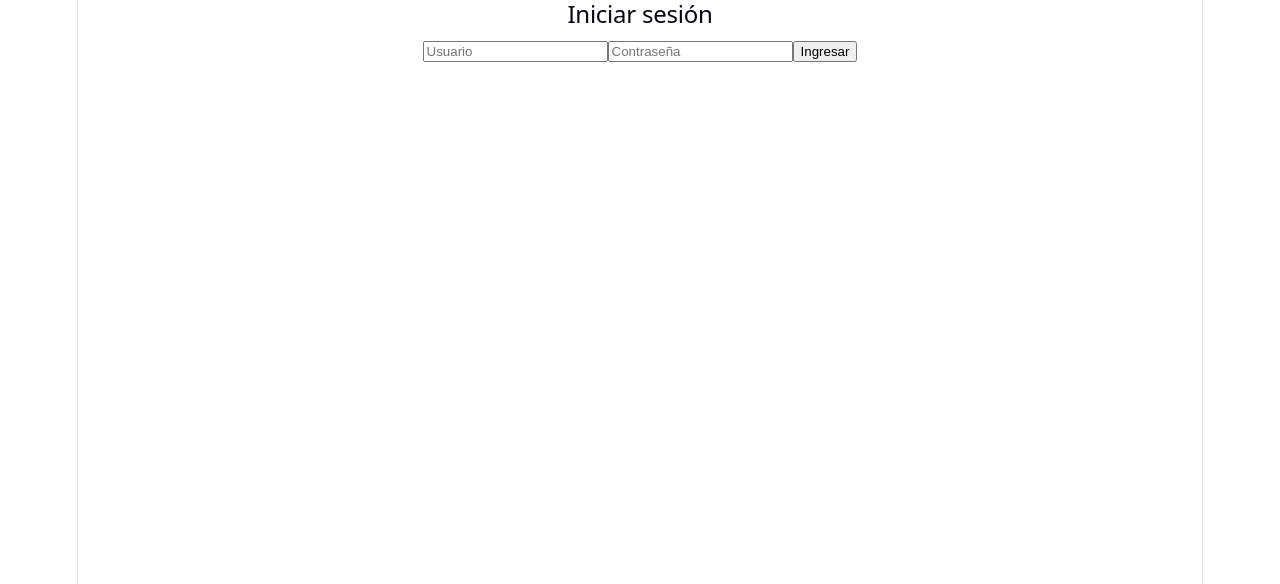
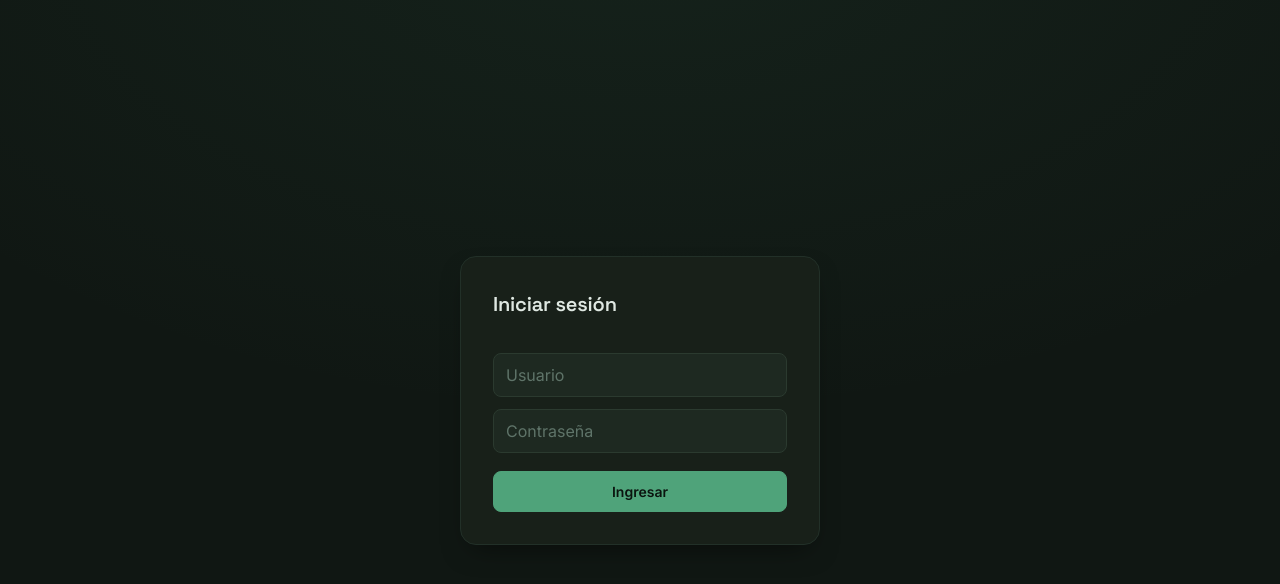
Before and after one commit to Steven-A007/ToDoListFE, a React (Vite) app: page / in a window 1280 px wide. Shown: the top 584 px of the page. Built offline with nearby package versions, Linux system fonts and the light colour scheme.

Commit message:
TDLB-21: estilos añadidos (#21)

```diff
--- a/src/CategoriaForm.jsx
+++ b/src/CategoriaForm.jsx
@@ -44,7 +44,7 @@ function CategoriaForm({ categoriaEditar, onGuardado }) {
         onChange={(e) => setNombre(e.target.value)}
       />
       <button type="submit">{categoriaEditar ? 'Actualizar' : 'Crear'}</button>
-      {error && <p style={{ color: 'red' }}>{error}</p>}
+      {error && <p className="error-text">{error}</p>}
     </form>
   );
 }
--- a/src/EtiquetaForm.jsx
+++ b/src/EtiquetaForm.jsx
@@ -44,7 +44,7 @@ function EtiquetaForm({ etiquetaEditar, onGuardado }) {
         onChange={(e) => setNombre(e.target.value)}
       />
       <button type="submit">{etiquetaEditar ? 'Actualizar' : 'Crear'}</button>
-      {error && <p style={{ color: 'red' }}>{error}</p>}
+      {error && <p className="error-text">{error}</p>}
     </form>
   );
 }
--- a/src/Login.jsx
+++ b/src/Login.jsx
@@ -29,6 +29,8 @@ function Login({ onLoginExitoso }) {
   };
 
   return (
+    <div className="login-shell">
+      <div className="login-card">
         <form onSubmit={handleSubmit}>
           <h2>Iniciar sesión</h2>
 
@@ -50,8 +52,10 @@ function Login({ onLoginExitoso }) {
             {cargando ? 'Ingresando...' : 'Ingresar'}
           </button>
 
-      {error && <p style={{ color: 'red' }}>{error}</p>}
+          {error && <p className="error-text">{error}</p>}
         </form>
+      </div>
+    </div>
   );
 }
 
--- a/src/TareaForm.jsx
+++ b/src/TareaForm.jsx
@@ -120,7 +120,7 @@ function TareaForm({ tareaEditar, onTareaCreada }) {
       </label>
 
       <button type="submit">{tareaEditar ? 'Actualizar' : 'Crear Tarea'}</button>
-      {error && <p style={{ color: 'red' }}>{error}</p>}
+      {error && <p className="error-text">{error}</p>}
     </form>
   );
 }
--- a/src/index.css
+++ b/src/index.css
@@ -1,111 +1,416 @@
+@import url('https://fonts.googleapis.com/css2?family=Space+Grotesk:wght@500;600;700&family=Inter:wght@400;500;600;700&display=swap');
+
 :root {
-  --text: #6b6375;
-  --text-h: #08060d;
-  --bg: #fff;
-  --border: #e5e4e7;
-  --code-bg: #f4f3ec;
-  --accent: #aa3bff;
-  --accent-bg: rgba(170, 59, 255, 0.1);
-  --accent-border: rgba(170, 59, 255, 0.5);
-  --social-bg: rgba(244, 243, 236, 0.5);
-  --shadow:
-    rgba(0, 0, 0, 0.1) 0 10px 15px -3px, rgba(0, 0, 0, 0.05) 0 4px 6px -2px;
+  --bg: #101713;
+  --surface: #182019;
+  --surface-raised: #1e2921;
+  --border: #2b3a2f;
+  --border-soft: #223028;
 
-  --sans: system-ui, 'Segoe UI', Roboto, sans-serif;
-  --heading: system-ui, 'Segoe UI', Roboto, sans-serif;
-  --mono: ui-monospace, Consolas, monospace;
+  --text: #dfe8e2;
+  --text-muted: #8ca295;
+  --text-faint: #5f7469;
 
-  font: 18px/145% var(--sans);
-  letter-spacing: 0.18px;
-  color-scheme: light dark;
+  --brand: #4fa37a;
+  --brand-hover: #61b78c;
+  --brand-soft: rgba(79, 163, 122, 0.14);
+
+  --amber: #e0a750;
+  --amber-soft: rgba(224, 167, 80, 0.14);
+
+  --danger: #d4695c;
+  --danger-hover: #e07b6e;
+  --danger-soft: rgba(212, 105, 92, 0.12);
+
+  --shadow: 0 12px 28px -12px rgba(0, 0, 0, 0.55);
+
+  --font-body: 'Inter', system-ui, 'Segoe UI', sans-serif;
+  --font-display: 'Space Grotesk', system-ui, sans-serif;
+
+  color-scheme: dark;
+  font: 16px/1.5 var(--font-body);
   color: var(--text);
   background: var(--bg);
   font-synthesis: none;
   text-rendering: optimizeLegibility;
   -webkit-font-smoothing: antialiased;
   -moz-osx-font-smoothing: grayscale;
-
-  @media (max-width: 1024px) {
-    font-size: 16px;
-  }
 }
 
-@media (prefers-color-scheme: dark) {
-  :root {
-    --text: #9ca3af;
-    --text-h: #f3f4f6;
-    --bg: #16171d;
-    --border: #2e303a;
-    --code-bg: #1f2028;
-    --accent: #c084fc;
-    --accent-bg: rgba(192, 132, 252, 0.15);
-    --accent-border: rgba(192, 132, 252, 0.5);
-    --social-bg: rgba(47, 48, 58, 0.5);
-    --shadow:
-      rgba(0, 0, 0, 0.4) 0 10px 15px -3px, rgba(0, 0, 0, 0.25) 0 4px 6px -2px;
-  }
-
-  #social .button-icon {
-    filter: invert(1) brightness(2);
-  }
+* {
+  box-sizing: border-box;
 }
 
 body {
   margin: 0;
+  min-height: 100svh;
+  background:
+    radial-gradient(ellipse 900px 500px at 50% -10%, rgba(79, 163, 122, 0.08), transparent),
+    var(--bg);
 }
 
 #root {
-  width: 1126px;
-  max-width: 100%;
+  min-height: 100svh;
+}
+
+h1, h2, h3 {
+  font-family: var(--font-display);
+  color: var(--text);
+  margin: 0;
+  letter-spacing: -0.01em;
+}
+
+h1 { font-size: 28px; font-weight: 600; }
+h2 { font-size: 20px; font-weight: 600; }
+h3 { font-size: 17px; font-weight: 600; margin-bottom: 4px; }
+
+p { margin: 0; }
+
+a { color: var(--brand); }
+
+/* ---------- Layout ---------- */
+
+.app-shell {
+  max-width: 860px;
   margin: 0 auto;
-  text-align: center;
-  border-inline: 1px solid var(--border);
+  padding: 40px 24px 80px;
+  display: flex;
+  flex-direction: column;
+  gap: 28px;
+}
+
+.app-header {
+  display: flex;
+  align-items: center;
+  justify-content: space-between;
+  padding-bottom: 20px;
+  border-bottom: 1px solid var(--border-soft);
+}
+
+.app-header .eyebrow {
+  color: var(--text-faint);
+  font-size: 13px;
+  margin-bottom: 2px;
+}
+
+.section-card {
+  background: var(--surface);
+  border: 1px solid var(--border-soft);
+  border-radius: 14px;
+  padding: 24px;
+  box-shadow: var(--shadow);
+}
+
+.section-header {
+  display: flex;
+  align-items: baseline;
+  justify-content: space-between;
+  gap: 12px;
+  margin-bottom: 18px;
+}
+
+.section-count {
+  color: var(--text-faint);
+  font-size: 13px;
+}
+
+/* ---------- Forms ---------- */
+
+form {
+  display: flex;
+  flex-wrap: wrap;
+  align-items: flex-start;
+  gap: 10px;
+  margin-bottom: 20px;
+  padding-bottom: 20px;
+  border-bottom: 1px solid var(--border-soft);
+}
+
+form h3 {
+  flex-basis: 100%;
+}
+
+input[type="text"],
+input[type="password"],
+textarea,
+select {
+  font: inherit;
+  color: var(--text);
+  background: var(--surface-raised);
+  border: 1px solid var(--border);
+  border-radius: 8px;
+  padding: 9px 12px;
+  min-width: 160px;
+  transition: border-color 0.15s ease;
+}
+
+textarea {
+  min-height: 40px;
+  resize: vertical;
+  flex: 1 1 220px;
+}
+
+select[multiple] {
+  min-height: 76px;
+}
+
+input::placeholder,
+textarea::placeholder {
+  color: var(--text-faint);
+}
+
+input:focus,
+textarea:focus,
+select:focus {
+  outline: none;
+  border-color: var(--brand);
+  box-shadow: 0 0 0 3px var(--brand-soft);
+}
+
+label {
+  display: flex;
+  align-items: center;
+  gap: 6px;
+  color: var(--text-muted);
+  font-size: 14px;
+  white-space: nowrap;
+}
+
+input[type="checkbox"] {
+  width: 16px;
+  height: 16px;
+  accent-color: var(--brand);
+}
+
+form p {
+  flex-basis: 100%;
+}
+
+/* ---------- Buttons ---------- */
+
+button {
+  font: inherit;
+  font-weight: 600;
+  font-size: 14px;
+  border-radius: 8px;
+  padding: 9px 16px;
+  border: 1px solid transparent;
+  cursor: pointer;
+  background: var(--surface-raised);
+  color: var(--text);
+  border-color: var(--border);
+  transition: background 0.15s ease, border-color 0.15s ease, transform 0.05s ease;
+}
+
+button:hover {
+  border-color: var(--text-faint);
+}
+
+button:active {
+  transform: translateY(1px);
+}
+
+button:disabled {
+  opacity: 0.45;
+  cursor: not-allowed;
+}
+
+button:focus-visible {
+  outline: 2px solid var(--brand);
+  outline-offset: 2px;
+}
+
+button[type="submit"] {
+  background: var(--brand);
+  border-color: var(--brand);
+  color: #0b140f;
+}
+
+button[type="submit"]:hover {
+  background: var(--brand-hover);
+  border-color: var(--brand-hover);
+}
+
+.app-header button {
+  background: transparent;
+}
+
+/* Table action buttons */
+td button {
+  padding: 6px 10px;
+  font-size: 13px;
+  margin-right: 6px;
+  background: transparent;
+}
+
+td button:last-child {
+  color: var(--danger);
+  border-color: var(--danger-soft);
+}
+
+td button:last-child:hover {
+  background: var(--danger-soft);
+  border-color: var(--danger);
+}
+
+/* ---------- Tables ---------- */
+
+.table-wrap {
+  overflow-x: auto;
+  border: 1px solid var(--border-soft);
+  border-radius: 10px;
+}
+
+table {
+  width: 100%;
+  border-collapse: collapse;
+  font-size: 14px;
+}
+
+thead th {
+  text-align: left;
+  font-family: var(--font-display);
+  font-weight: 600;
+  font-size: 13px;
+  color: var(--text-muted);
+  background: var(--surface-raised);
+  padding: 10px 14px;
+  border-bottom: 1px solid var(--border-soft);
+}
+
+tbody td {
+  padding: 12px 14px;
+  border-bottom: 1px solid var(--border-soft);
+  color: var(--text);
+}
+
+tbody tr:last-child td {
+  border-bottom: none;
+}
+
+tbody tr:hover {
+  background: rgba(255, 255, 255, 0.02);
+}
+
+/* ---------- Status pills ---------- */
+
+.pill {
+  display: inline-flex;
+  align-items: center;
+  gap: 6px;
+  padding: 3px 10px;
+  border-radius: 999px;
+  font-size: 12px;
+  font-weight: 600;
+}
+
+.pill::before {
+  content: '';
+  width: 6px;
+  height: 6px;
+  border-radius: 50%;
+}
+
+.pill--done {
+  color: var(--brand-hover);
+  background: var(--brand-soft);
+}
+.pill--done::before { background: var(--brand); }
+
+.pill--pending {
+  color: var(--amber);
+  background: var(--amber-soft);
+}
+.pill--pending::before { background: var(--amber); }
+
+/* ---------- Pagination ---------- */
+
+.pagination {
+  margin-top: 14px;
+  display: flex;
+  align-items: center;
+  gap: 12px;
+  color: var(--text-muted);
+  font-size: 13px;
+}
+
+/* ---------- Modals ---------- */
+
+.modal-overlay {
+  position: fixed;
+  inset: 0;
+  background: rgba(6, 10, 8, 0.7);
+  backdrop-filter: blur(2px);
+  display: flex;
+  align-items: center;
+  justify-content: center;
+  z-index: 50;
+  padding: 20px;
+}
+
+.modal-card {
+  background: var(--surface-raised);
+  border: 1px solid var(--border);
+  border-radius: 14px;
+  padding: 24px;
+  min-width: 300px;
+  max-width: 420px;
+  box-shadow: var(--shadow);
+}
+
+.modal-card p {
+  margin-bottom: 16px;
+  color: var(--text-muted);
+}
+
+.modal-card .modal-actions {
+  display: flex;
+  gap: 8px;
+  margin-top: 4px;
+}
+
+/* ---------- Login ---------- */
+
+.login-shell {
   min-height: 100svh;
   display: flex;
-  flex-direction: column;
-  box-sizing: border-box;
+  align-items: center;
+  justify-content: center;
+  padding: 20px;
 }
 
-h1,
-h2 {
-  font-family: var(--heading);
-  font-weight: 500;
-  color: var(--text-h);
+.login-card {
+  width: 100%;
+  max-width: 360px;
+  background: var(--surface);
+  border: 1px solid var(--border-soft);
+  border-radius: 16px;
+  padding: 32px;
+  box-shadow: var(--shadow);
 }
 
-h1 {
-  font-size: 56px;
-  letter-spacing: -1.68px;
-  margin: 32px 0;
-  @media (max-width: 1024px) {
-    font-size: 36px;
-    margin: 20px 0;
-  }
-}
-h2 {
-  font-size: 24px;
-  line-height: 118%;
-  letter-spacing: -0.24px;
-  margin: 0 0 8px;
-  @media (max-width: 1024px) {
-    font-size: 20px;
-  }
-}
-p {
-  margin: 0;
+.login-card form {
+  flex-direction: column;
+  align-items: stretch;
+  border-bottom: none;
+  padding-bottom: 0;
+  margin-bottom: 0;
+  gap: 12px;
 }
 
-code,
-.counter {
-  font-family: var(--mono);
-  display: inline-flex;
-  border-radius: 4px;
-  color: var(--text-h);
+.login-card h2 {
+  margin-bottom: 22px;
 }
 
-code {
-  font-size: 15px;
-  line-height: 135%;
-  padding: 4px 8px;
-  background: var(--code-bg);
+.login-card input {
+  width: 100%;
 }
+
+.login-card button[type="submit"] {
+  margin-top: 6px;
+}
+
+.error-text {
+  color: var(--danger);
+  font-size: 13px;
+}
```
Also changed, not shown: src/App.jsx (+7 -4 lines), src/CategoriaDetalle.jsx (+7 -9 lines), src/CategoriaList.jsx (+14 -10 lines), src/EtiquetaDetalle.jsx (+7 -9 lines), src/EtiquetaList.jsx (+14 -10 lines), src/TareaDetalle.jsx (+13 -10 lines), src/TareaList.jsx (+21 -12 lines). Lines whose indentation alone changed are shown as unchanged.
